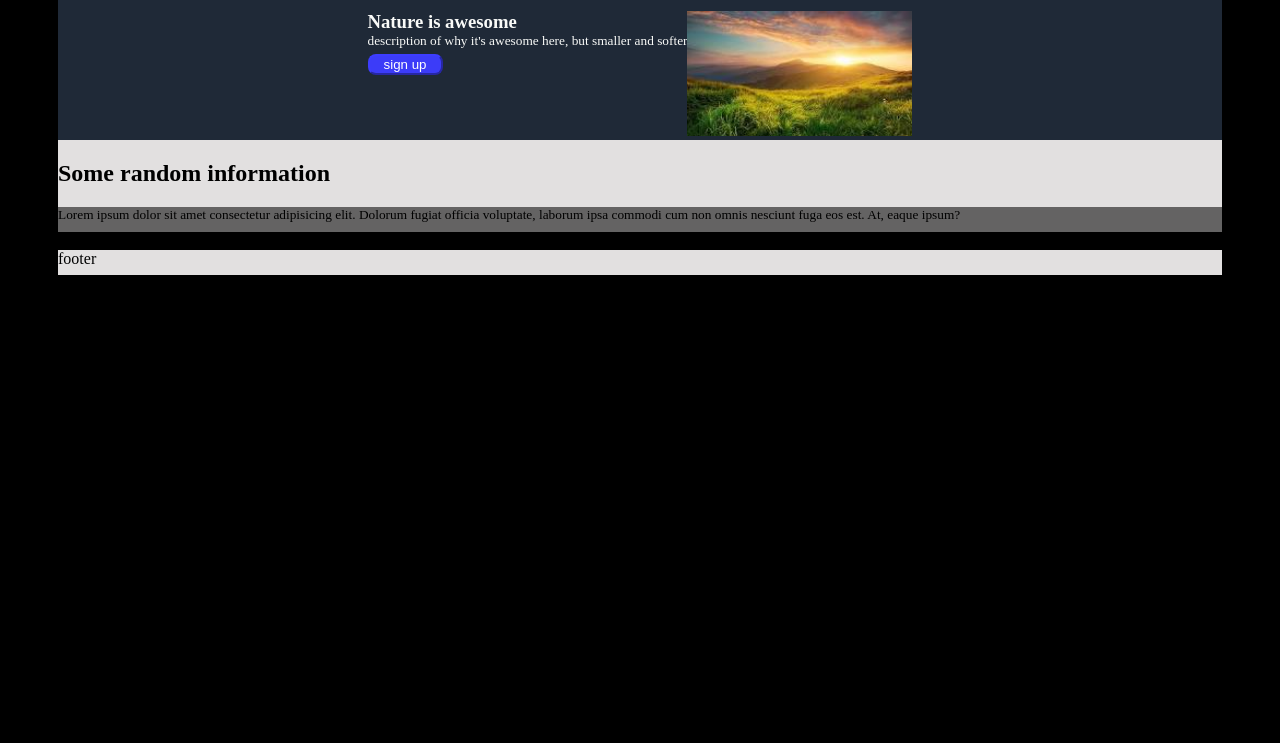
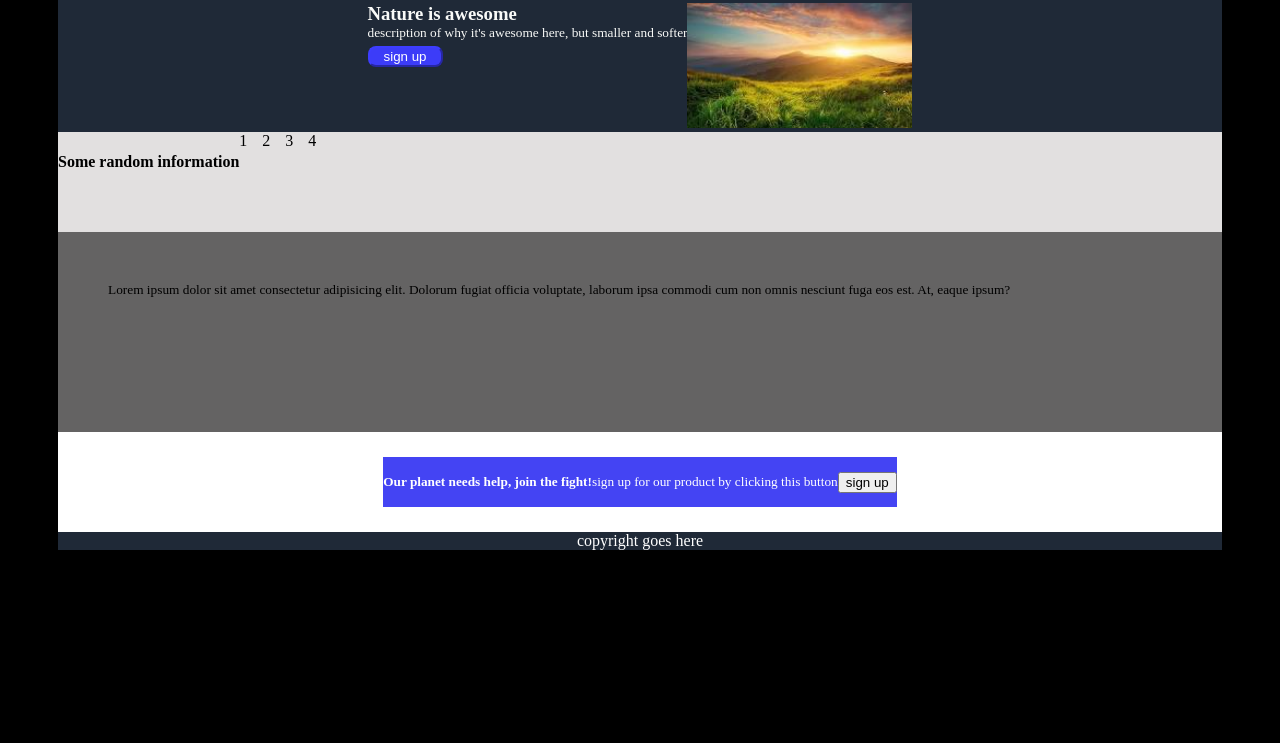
Before and after one commit to GitDisBread/Landing-page-project, a plain HTML site: page Flexbox-Project.html in a window 1280 px wide. Shown: the part 57-800 px from the top of the page. Drawn offline with Linux system fonts and the light colour scheme.

Commit message:
this update includes content, as well as appropriate layouts for some later section

```diff
--- a/Flexbox-Project.css
+++ b/Flexbox-Project.css
@@ -1,17 +1,18 @@
 .sect-1,
 .sect-2,
 .sect-3,
-footer {
+.sect-4 {
     display: flex;
-    margin-left: 100px;
-    margin-right: 100px;
-    min-height: 25px;
+    min-height: 100px;
+    max-height: 100px;
     margin-left: 50px;
     margin-right: 50px;
 }
 
 body {
-    padding-bottom: 35px;
+    margin-top: 0px;
+    margin-bottom: 0px;
+    padding-bottom: 0px;
     min-width: 750px;
     align-self: center;
     background-color: black
@@ -110,12 +111,43 @@ img {
 
 .sect-2{
     background-color: rgb(226, 224, 224);
+    display: flex;
 }
 
-.sect-3{
+.sect-2-boxes {
+    display: flex;
+    height: 15px;
+    width: 15px;
+    gap: 15px;
+    border: rgb(68, 68, 243);
+}
+
+.sect-3 {
     background-color: rgb(100, 99, 99);
+    padding: 50px;
+}
+
+.sect-4 {
+    display: flex;
+    justify-content: center;
+    align-items: center;
+    background-color: white
+}
+
+.sect-4-body {
+    display: flex;
+    align-items: center;
+    color: white;
+    background-color: rgb(68, 68, 243);
+    max-height: 50px;
+
 }
 
 footer {
-    background-color: rgb(226, 224, 224);
+    display: flex;
+    background-color: #1F2937;
+    color: white;
+    margin-right: 50px;
+    margin-left: 50px;
+    justify-content: center;
 }
--- a/Flexbox-Project.html
+++ b/Flexbox-Project.html
@@ -29,16 +29,26 @@
         </div>
     </div>
     <div class="sect-2">
-        <h2>Some random information</h2>
+        <h4>Some random information</h4>
+        <div class="sect-2-boxes">
+            <div class="sect-2-box1">1</div>
+            <div class="sect-2-box2">2</div>
+            <div class="sect-2-box3">3</div>
+            <div class="sect-2-box4">4</div>
+        </div>
     </div>
     <div class="sect-3">
         <p>Lorem ipsum dolor sit amet consectetur adipisicing elit. Dolorum fugiat officia voluptate, laborum ipsa commodi cum non omnis nesciunt fuga eos est. At, eaque ipsum?</p>
     </div>
     <div class="sect-4">
-        call to action! It's time!
+        <div class="sect-4-body">
+            <h5>Our planet needs help, join the fight!</h5>
+            <p>sign up for our product by clicking this button</p>
+            <button class="sect-4-button">sign up</button>
+        </div>
     </div>
     <footer>
-        footer
+        copyright goes here
     </footer>
     </div>
 </body>
```
